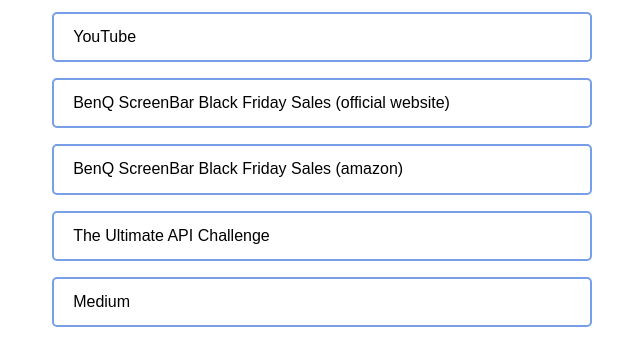
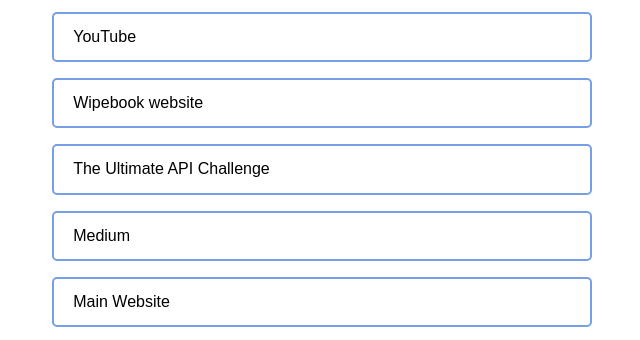
Before and after one commit to danascript/danascript, a website: page links.html in a window 1280 px wide. Shown: the part 339-679 px from the top of the page, without its empty margins (318-958 px from the left). Drawn offline with nearby package versions, Linux system fonts and the light colour scheme; a web font is replaced by a local one.

Commit message:
change links

```diff
--- a/links.html
+++ b/links.html
@@ -64,14 +64,9 @@
                         YouTube
                     </div>
                 </a>
-                <a href="https://www.benq.eu/en-uk/lamps/computer-desklamp.html?utm_source=black_friday_sales" target="_blank" rel="noopener" class="mb-2">
+                <a href="https://wipebook.com/" target="_blank" rel="noopener" class="mb-2">
                     <div class="link">
-                        BenQ ScreenBar Black Friday Sales (official website)
-                    </div>
-                </a>
-                <a href="https://www.amazon.co.uk/dp/B0785D93KD?maas=maas_adg_3F30D5CE36733F5697E431C4C87BAFEA_afap_abs&ref_=aa_maas&ref=myi_title_dp" target="_blank" rel="noopener" class="mb-2">
-                    <div class="link">
-                        BenQ ScreenBar Black Friday Sales (amazon)
+                        Wipebook website
                     </div>
                 </a>
                 <a href="https://theultimateapichallenge.com" target="_blank" rel="noopener" class="mb-2">
```
